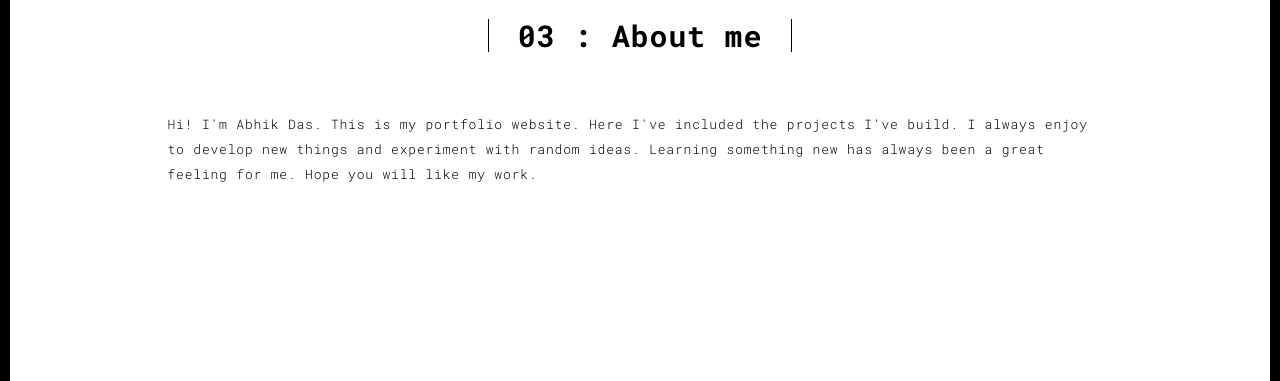
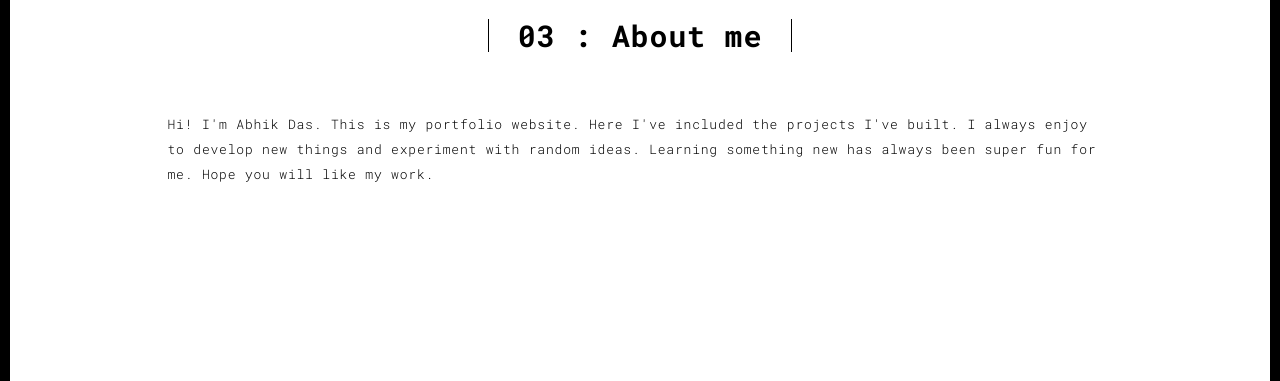
Before and after one commit to abhik-01/portfolio, a Flask app: page /about.html in a window 1280 px wide. Shown: the part 90-471 px from the top of the page. Run offline with Flask 2, Linux system fonts and the light colour scheme; some libraries are stand-ins or nearby versions.

Commit message:
fixing errors

```diff
--- a/templates/about.html
+++ b/templates/about.html
@@ -58,8 +58,8 @@
 
           <div class="row">
             <div class="col-md-10 col-md-offset-1">
-              <p><font size="2">Hi! I'm Abhik Das. This is my portfolio website. Here I've included the projects I've build.
-                I always enjoy to develop new things and experiment with random ideas. Learning something new has always been a great feeling for me.
+              <p><font size="2">Hi! I'm Abhik Das. This is my portfolio website. Here I've included the projects I've built.
+                I always enjoy to develop new things and experiment with random ideas. Learning something new has always been super fun for me.
                 Hope you will like my work.</font></p>
             </div>
 
```
